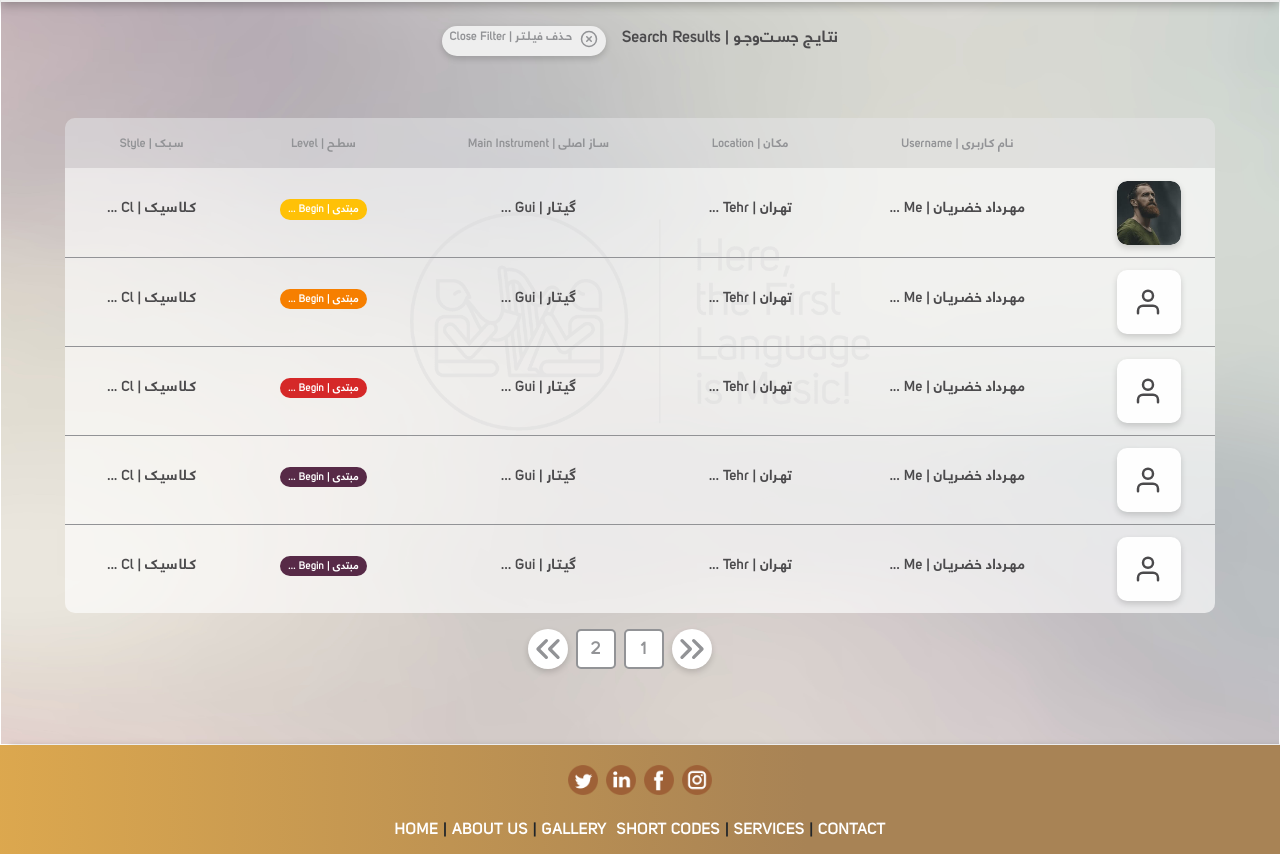
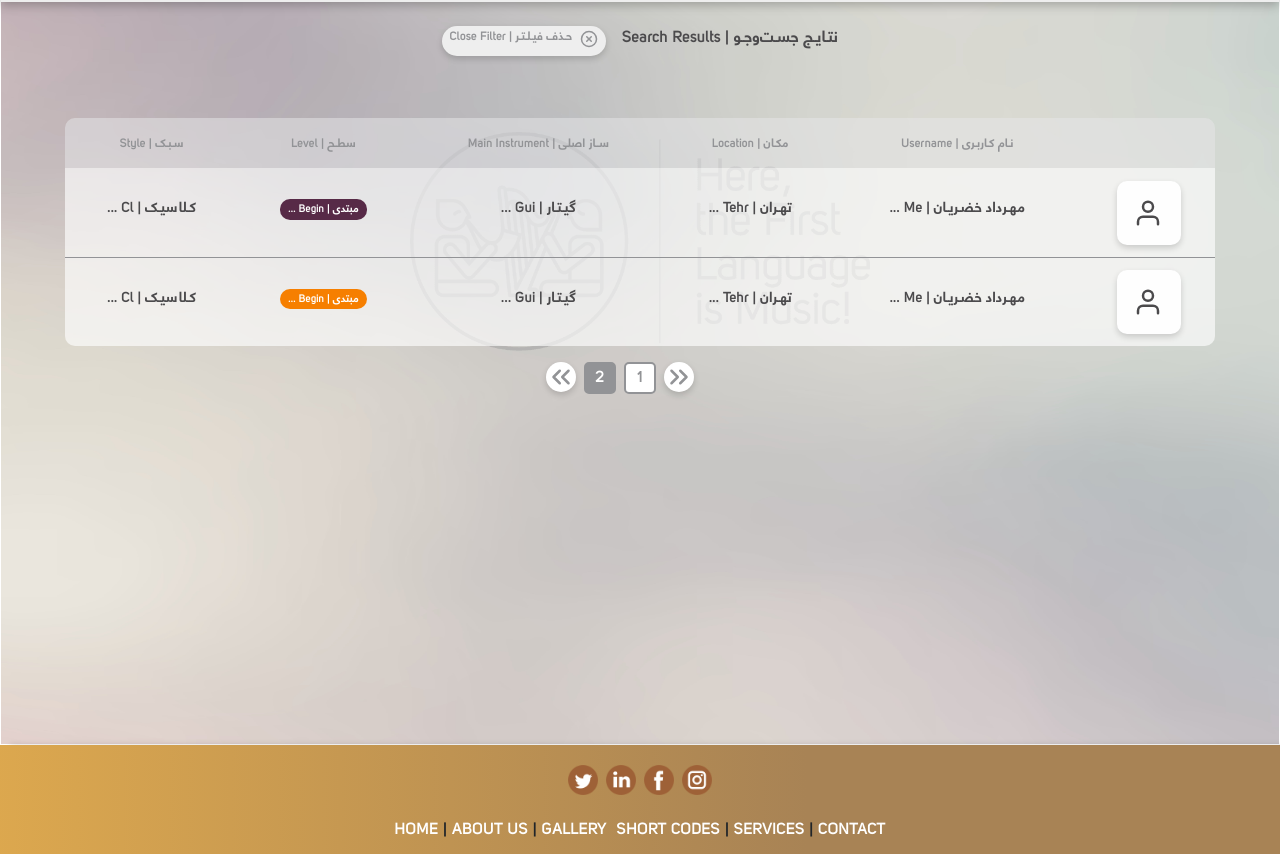
Before and after one commit to DesertFoox/hamnavazi, a React (Create React App) app: page /search in a window 1280 px wide. Shown: the part 590-1444 px from the top of the page. Built offline with nearby package versions, Linux system fonts and the light colour scheme.

Commit message:
fix pagination

```diff
--- a/src/Components/SearchPage/Table/SearchTable.jsx
+++ b/src/Components/SearchPage/Table/SearchTable.jsx
@@ -114,7 +114,7 @@ const SearchTable = ({
               <span className={`${style["page-prev"]}`}>
                 <ChevronsRight
                   className={`${style["page-prev"]} mr-sssm`}
-                  size={40}
+                  size={30}
                 />
               </span>
             }
@@ -122,7 +122,7 @@ const SearchTable = ({
               <span className={`${style["page-prev"]}`}>
                 <ChevronsLeft
                   className={`${style["page-prev"]} mr-sssm`}
-                  size={40}
+                  size={30}
                 />
               </span>
             }
--- a/src/Components/SearchPage/Table/SearchTable.module.scss
+++ b/src/Components/SearchPage/Table/SearchTable.module.scss
@@ -132,12 +132,12 @@
     border-radius: 5px;
     background: #ffffff;
     // padding: 1rem;
-    width: 2.5rem;
-    height: 2.5rem;
+    width: 2rem;
+    height: 2rem;
     text-align: center;
     font-weight: bold;
-    font-size: large;
-    line-height: 2.2rem;
+    font-size: medium;
+    line-height: 1.8rem;
     cursor: pointer;
 
     &:hover{
@@ -145,6 +145,15 @@
         color: #ffffff;
         background:#929396;
     }
+
+    a{
+        display: block;
+        width: 100%;
+    }
+}
+.page-active{
+            color: #ffffff;
+        background:#929396;
 }
 
 @media screen and (max-width:990px){
--- a/src/Screens/SearchPage/SearchPage.jsx
+++ b/src/Screens/SearchPage/SearchPage.jsx
@@ -119,6 +119,15 @@ const SearchPage = () => {
       Level: { title: "مبتدی  |  Beginner", LevelNumber: 3 },
       Style: "کـلاسیـک  |  Classical",
     },
+    {
+      UserId: 6,
+      UserImg: null,
+      UserName: "مهـرداد خضـریـان  |  Mehrdad Khezrian",
+      MainInstrument: "گیـتـار  |  Guitar",
+      Location: "تهـران  |  Tehran",
+      Level: { title: "مبتدی  |  Beginner", LevelNumber: 1 },
+      Style: "کـلاسیـک  |  Classical",
+    },
   ];
   const badgeColor = [
     "bg bg-warning",
@@ -162,6 +171,7 @@ const SearchPage = () => {
         }
       });
       setCurrentData(currentDataList);
+      console.log(currentDataList);
     }
   };
   return (
@@ -186,7 +196,7 @@ const SearchPage = () => {
         />
         <SearchTable
           tableHeadTitles={tableHeadTitles}
-          tableBodyData={tableBodyData}
+          tableBodyData={currentData}
           badgeColor={badgeColor}
           customPageSize={customPageSize}
           pageCountList={pageCountList}
```
